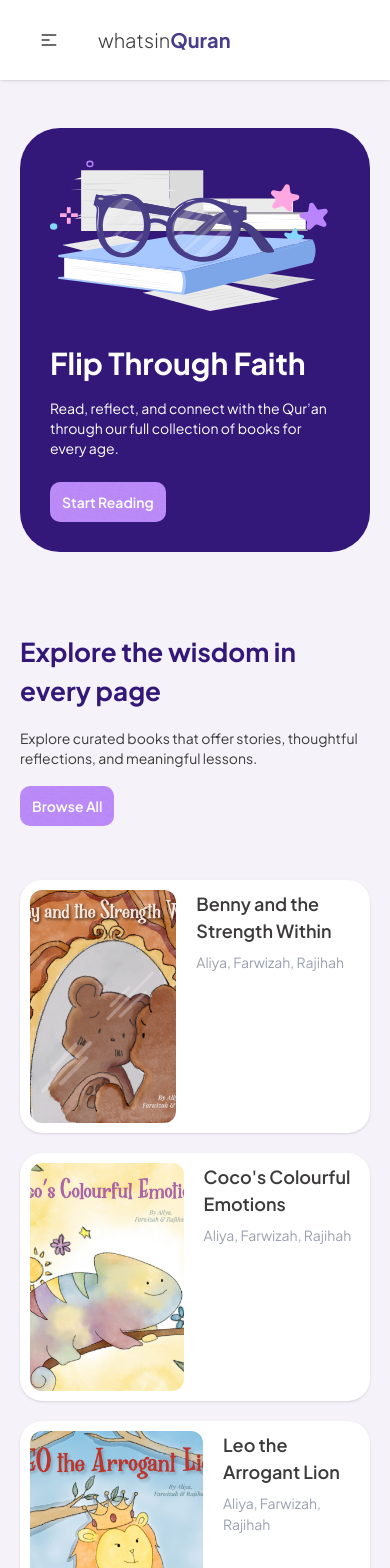
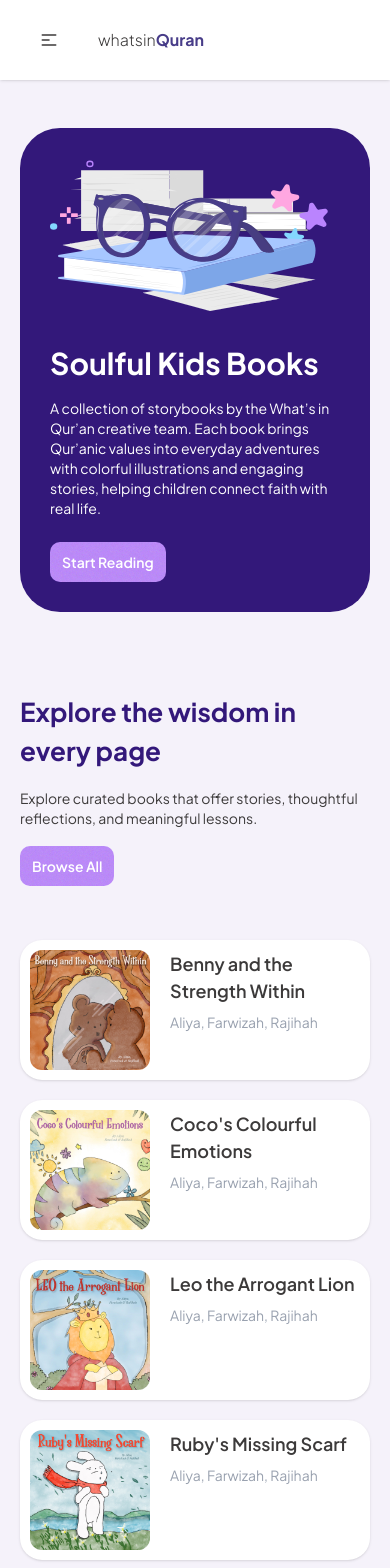
Before and after one commit to ranidyaputri/bookweb-whatsinquran, a React (Vite) app: page / in a window 390 px wide. Shown: the top 1568 px of the page. Built offline with nearby package versions, Linux system fonts and the light colour scheme.

Commit message:
fixing interface and add deploy file

```diff
--- a/src/components/book/book-collection.jsx
+++ b/src/components/book/book-collection.jsx
@@ -53,11 +53,11 @@ function BookCollection() {
         <div className="card-list grid grid-cols-1 sm:grid-cols-2 lg:grid-cols-4 justify-between gap-[20px] mb-[130px]">
           {filteredBooks.length > 0 ? (
             filteredBooks.map(({id, title, img, author}) => (
-              <Link to={`/book-detail/${id}`} onClick={() => window.scrollTo(0, 0)} className="card max-sm:card-side bg-white w-fit shadow-sm rounded-[22px] hover:bg-accent">
-                <figure className="px-[10px] py-[10px]">
-                  <img src={`/book-img/${img}`} className="rounded-xl" />
+              <Link to={`/book-detail/${id}`} onClick={() => window.scrollTo(0, 0)} className="card max-sm:flex-row bg-white w-full lg:w-fit shadow-sm rounded-[22px] hover:bg-accent">
+                <figure className="px-[10px] py-[10px] flex-none">
+                  <img src={`/book-img/${img}`} className="rounded-xl max-sm:max-w-[120px] object-cover" />
                 </figure>
-                <div className="card-body max-sm:p-[10px]">
+                <div className="card-body max-sm:p-[10px] flex-initial">
                   <h2 className="card-title sm:line-clamp-1">{title}</h2>
                   <p className="book-author text-gray-400">
                     {author}
--- a/src/components/book/book-detail.jsx
+++ b/src/components/book/book-detail.jsx
@@ -26,7 +26,7 @@ function BookDetail() {
                 <img src={`/book-img/${item.img}`} className="w-[230px] sm:w-[280px] lg:w-[360px] rounded-[30px]" />
                 <div className="book-info lg:w-[550px] text-sm md:text-base">
                     {/* conditional */}
-                    <div class={` ${item.book_link ? "hidden" : ""} badge bg-blue-400 p-[10px] rounded-[10px] text-white mb-4`}>
+                    <div class={` ${item.book_link ? "hidden" : ""} badge bg-blue-400 p-[10px] rounded-[10px] text-white mb-2 max-md:mt-[26px]`}>
                         <svg class="size-[1em]" xmlns="http://www.w3.org/2000/svg" viewBox="0 0 24 24"><g fill="currentColor" stroke-linejoin="miter" stroke-linecap="butt"><circle cx="12" cy="12" r="10" fill="none" stroke="currentColor" stroke-linecap="square" stroke-miterlimit="10" stroke-width="2"></circle><path d="m12,17v-5.5c0-.276-.224-.5-.5-.5h-1.5" fill="none" stroke="currentColor" stroke-linecap="square" stroke-miterlimit="10" stroke-width="2"></path><circle cx="12" cy="7.25" r="1.25" fill="currentColor" stroke-width="2"></circle></g></svg>
                         Book Link is Coming Soon
                     </div>
--- a/src/components/header/navbar.jsx
+++ b/src/components/header/navbar.jsx
@@ -23,7 +23,7 @@ function Navbar() {
                     </li>
                 </ul>
             </div>
-            <Link to={`/`} onClick={() => window.scrollTo(0, 0)} className="font-light ml-[20px] lg:ml-0 text-xl md:text-[30px]">whatsin<span className="font-bold text-[#483D89]">Quran</span></Link>
+            <Link to={`/`} onClick={() => window.scrollTo(0, 0)} className="font-light ml-[20px] lg:ml-0 text-base md:text-[24px]">whatsin<span className="font-bold text-[#483D89]">Quran</span></Link>
         </div>
         <div className="navbar-end hidden lg:flex items-center">
             <ul className="menu text-base menu-horizontal px-1 gap-[30px]">
--- a/src/components/landing/book-section.jsx
+++ b/src/components/landing/book-section.jsx
@@ -28,11 +28,11 @@ function Book() {
             <div className="card-list grid grid-cols-1 sm:grid-cols-2 lg:grid-cols-4 justify-between gap-[20px]">
                 {datas && datas.slice(0,4).map(({id, title, author, img}) =>
                 (
-                    <Link to={`/book-detail/${id}`} onClick={() => window.scrollTo(0, 0)} className="card max-sm:card-side bg-white w-fit shadow-sm rounded-[22px] hover:bg-accent">
-                        <figure className="px-[10px] py-[10px]">
-                            <img src={`./book-img/${img}`} className="rounded-xl" />
+                    <Link to={`/book-detail/${id}`} onClick={() => window.scrollTo(0, 0)} className="card max-sm:flex-row bg-white w-full lg:w-fit shadow-sm rounded-[22px] hover:bg-accent">
+                        <figure className="px-[10px] py-[10px] flex-none">
+                            <img src={`./book-img/${img}`} className="rounded-xl max-sm:max-w-[120px] object-cover" />
                         </figure>
-                        <div className="card-body max-sm:p-[10px]">
+                        <div className="card-body max-sm:p-[10px] flex-initial">
                             <h2 className="card-title sm:line-clamp-1">{title}</h2>
                             <p className="book-author text-gray-400">
                                 {author}
--- a/src/components/landing/hero.jsx
+++ b/src/components/landing/hero.jsx
@@ -7,9 +7,9 @@ function Hero() {
         <div className="hero-section mx-[20px] md:mx-[60px] mt-[128px] md:mt-[158px] min-h-[380px] bg-[#33187A] rounded-[40px] p-[30px] md:px-[58px] md:py-[40px] scroll-smooth">
             <div className="flex flex-col-reverse sm:flex-row justify-between items-center">
                 <div className="hero-text text-white md:w-[448px]">
-                    <h1 className="font-bold text-[30px] lg:text-[50px] mt-[30px] md:mt-0">Flip Through Faith</h1>
+                    <h1 className="font-bold text-[30px] lg:text-[50px] mt-[30px] md:mt-0">Soulful Kids Books</h1>
                     <p className="mt-[12px] md:mt-[24px] mb-[24px] text-sm md:text-base">
-                        Read, reflect, and connect with the Qur’an through our full collection of books for every age.
+                        A collection of storybooks by the What’s in Qur’an creative team. Each book brings Qur’anic values into everyday adventures with colorful illustrations and engaging stories, helping children connect faith with real life.
                     </p>
                     <Link to={`/menu`} onClick={() => window.scrollTo(0, 0)} className="btn px-[12px] py-[10px] border-0 rounded-[10px] font-semibold bg-[#BA84FE] text-white text-sm md:text-base">
                         Start Reading
--- a/src/data/books.json
+++ b/src/data/books.json
@@ -232,7 +232,7 @@
         "img": "eng-kitty.jpg",
         "synopsis": "Join Kitty on a heartwarming Ramadan journey, from early sahoor mornings to peaceful Qur'an reading, fun surprises with friends, and preparing for Eid. This story shows the joy, kindness, and blessings of this special month.",
         "language": "English",
-        "book_link": "https://heyzine.com/flip-book/4ebd4c2ff6.html"
+        "book_link": "https://heyzine.com/flip-book/077ff20c16.html"
         },
         {
         "id": 31,
@@ -241,7 +241,7 @@
         "img": "my-kitty.jpg",
         "synopsis": "Ikuti perjalanan Ramadan bersama Kitty, bermula dari sahur waktu pagi, bacaan al-Qur'an yang menenangkan, kejutan menyeronokkan bersama rakan, hingga persiapan menyambut Aidilfitri. Kisah ini dipenuhi kebaikan, kegembiraan, dan keberkatan Ramadan.",
         "language": "Malay",
-        "book_link": "https://heyzine.com/flip-book/0ba8e60f0f.html"
+        "book_link": "https://heyzine.com/flip-book/8908666d63.html"
         },
         {
         "id": 32,
@@ -250,7 +250,7 @@
         "img": "id-kitty.jpg",
         "synopsis": "Ikuti perjalanan Ramadan bersama Kitty, dari sahur pagi yang penuh semangat, membaca Al-Qur'an dengan tenang, kejutan menyenangkan bersama teman, hingga persiapan menyambut Idulfitri. Cerita ini penuh kebaikan, kebersamaan, dan berkah Ramadan.",
         "language": "Indonesian",
-        "book_link": "https://heyzine.com/flip-book/07e038a9f2.html"
+        "book_link": "https://heyzine.com/flip-book/367666adca.html"
         },
         {
         "id": 33,
@@ -259,7 +259,7 @@
         "img": "ar-kitty.jpg",
         "synopsis": "انضموا إلى كيتي في رحلتها الجميلة في رمضان، من السحور في الصباح الباكر إلى قراءة القرآن بهدوء، والمفاجآت الممتعة مع الأصدقاء، والاستعداد للعيد. قصة مليئة بالفرح والرحمة وبركة هذا الشهر المبارك",
         "language": "Arabic",
-        "book_link": "https://heyzine.com/flip-book/ab78bef8a2.html"
+        "book_link": "https://heyzine.com/flip-book/1d2fab810a.html"
         },
         {
         "id": 34,
```
Also changed, not shown: vercel.json (added).
